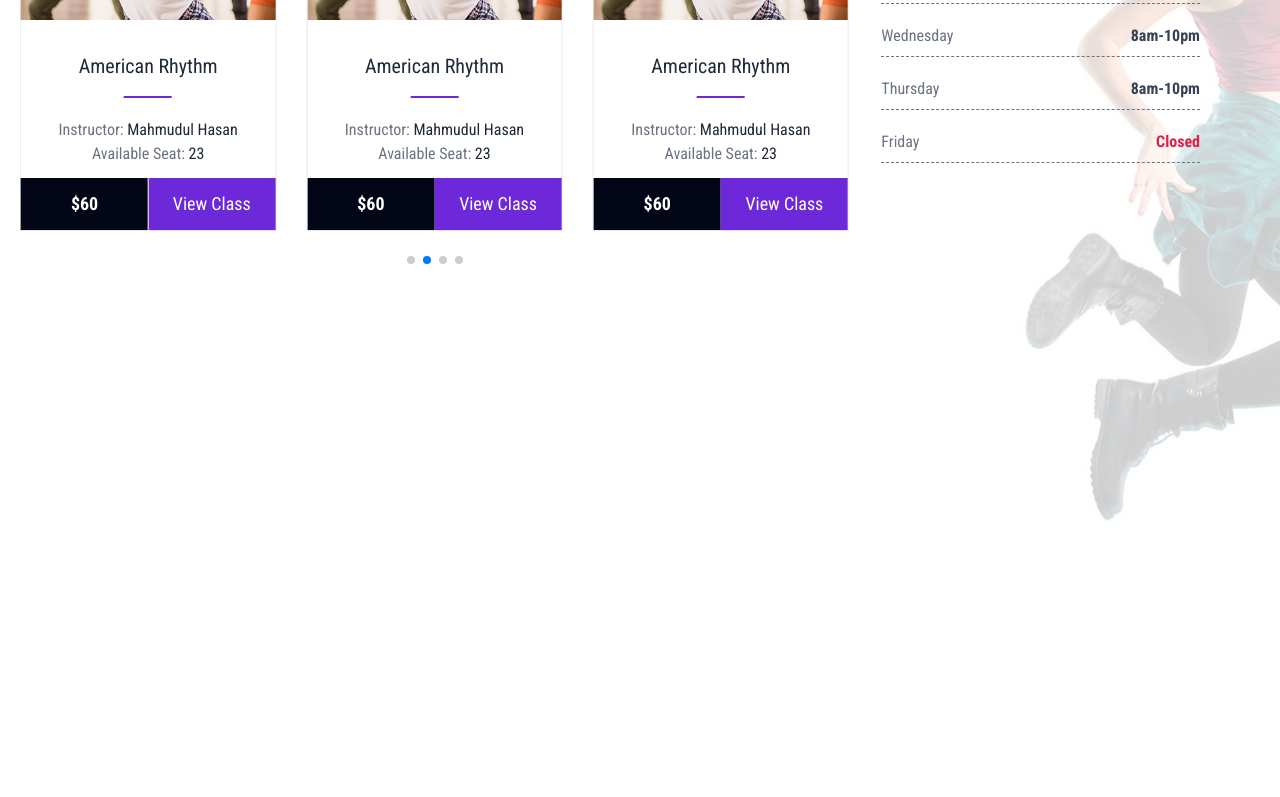
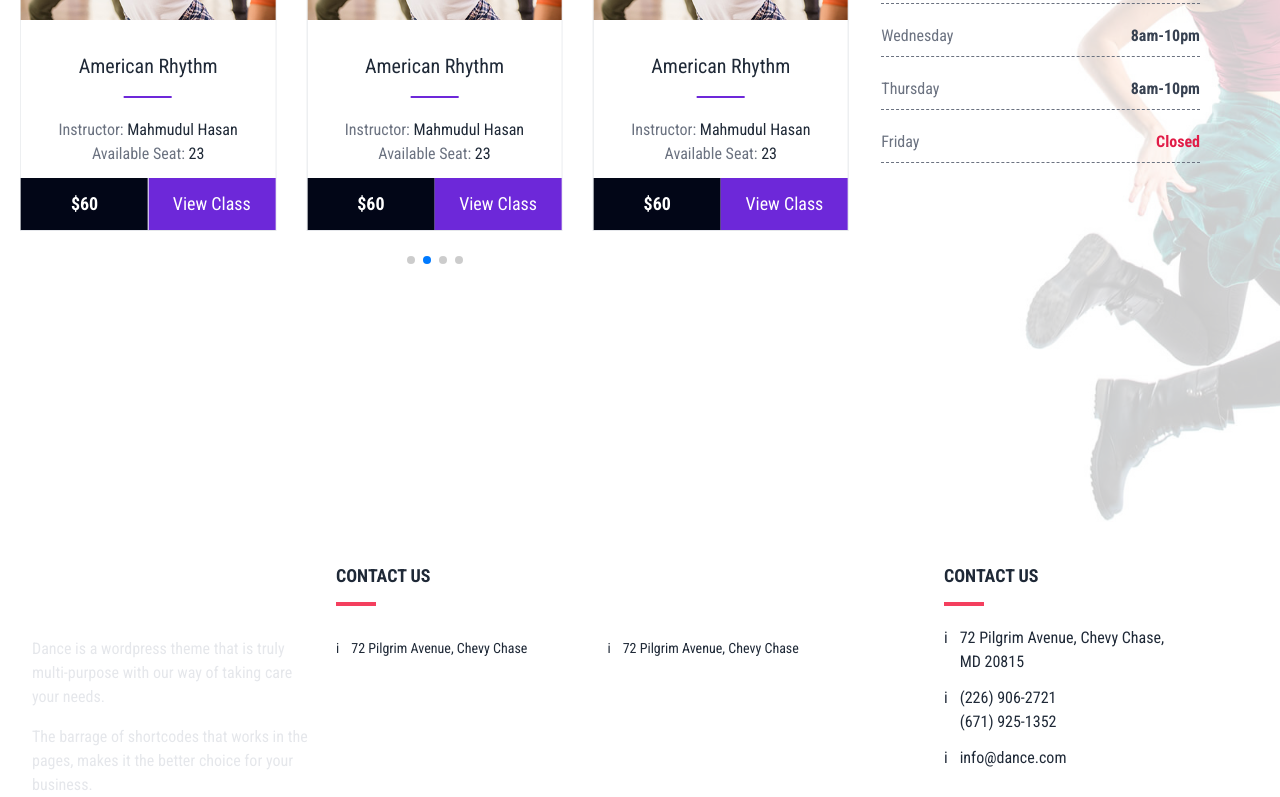
Before and after one commit to mahamudulhasan-me/dance-school, a React (Vite) app: page / in a window 1280 px wide. Shown: the part 2000-2797 px from the top of the page. Before the commit the page ends 2522 px from the top, so only its background shows below. Built offline with nearby package versions, Linux system fonts and the light colour scheme.

Commit message:
add footer

```diff
--- a/src/layouts/Main.jsx
+++ b/src/layouts/Main.jsx
@@ -1,5 +1,6 @@
 import React from "react";
 import { Outlet } from "react-router-dom";
+import Footer from "../pages/Shared/Footer/Footer";
 import Header from "../pages/Shared/Header/Header";
 
 const Main = () => {
@@ -7,6 +8,7 @@ const Main = () => {
     <div>
       <Header />
       <Outlet />
+      <Footer />
     </div>
   );
 };
--- /dev/null
+++ b/src/pages/Shared/Footer/Footer.jsx
@@ -0,0 +1,78 @@
+import React from "react";
+import logo from "../../../assets/images/icons/light-logo.webp";
+
+const Footer = () => {
+  return (
+    <footer className="px-8 divide-y dark:bg-violet-800 dark:text-gray-100">
+      <div className="container grid grid-cols-4 justify-between py-10 mx-auto space-y-8  lg:space-y-0">
+        <div className="text-gray-200 mr-4 space-y-4">
+          <a
+            rel="noopener noreferrer"
+            href="#"
+            className="flex justify-center space-x-3 lg:justify-start"
+          >
+            <img src={logo} alt="" className="mb-1" />
+          </a>
+          <p>
+            Dance is a wordpress theme that is truly multi-purpose with our way
+            of taking care your needs.
+          </p>
+          <p>
+            The barrage of shortcodes that works in the pages, makes it the
+            better choice for your business.
+          </p>
+          <h3 className="text-lg">STAY CONNECTED</h3>
+          facebook
+        </div>
+        <div className="col-span-2 text-sm gap-x-3 gap-y-8 flex ">
+          <div className="space-y-3 w-full">
+            <h3 className="uppercase dark:text-gray-50 font-semibold text-lg pb-5">
+              Contact Us
+              <div className="w-10 h-1 bg-rose-500 mt-3"></div>
+            </h3>
+            <div className="flex gap-20 items-center">
+              <ul className="space-y-1">
+                <li className="flex gap-3 ">
+                  i<span>72 Pilgrim Avenue, Chevy Chase</span>
+                </li>
+              </ul>
+              <ul className="space-y-1">
+                <li className="flex gap-3 ">
+                  i<span>72 Pilgrim Avenue, Chevy Chase</span>
+                </li>
+              </ul>
+            </div>
+          </div>
+        </div>
+        <div className="space-y-3">
+          <h3 className="uppercase dark:text-gray-50 font-semibold text-lg mb-5">
+            Contact Us
+            <div className="w-10 h-1 bg-rose-500 mt-3"></div>
+          </h3>
+          <p className="flex gap-3 ">
+            i
+            <span>
+              72 Pilgrim Avenue, Chevy Chase, <br /> MD 20815
+            </span>
+          </p>
+          <p className="flex gap-3 ">
+            i
+            <span>
+              (226) 906-2721 <br />
+              (671) 925-1352
+            </span>
+          </p>
+          <p className="flex gap-3  ">
+            i<span>info@dance.com</span>
+          </p>
+        </div>
+      </div>
+      <div className="py-6 text-sm text-center dark:text-gray-400">
+        Copyright © 2019. All rights reserved by,{" "}
+        <span className="hover:text-rose-600">Mahmudul Hasan</span>
+      </div>
+    </footer>
+  );
+};
+
+export default Footer;
```
Also changed, not shown: src/assets/images/icons/light-logo.webp (added).
